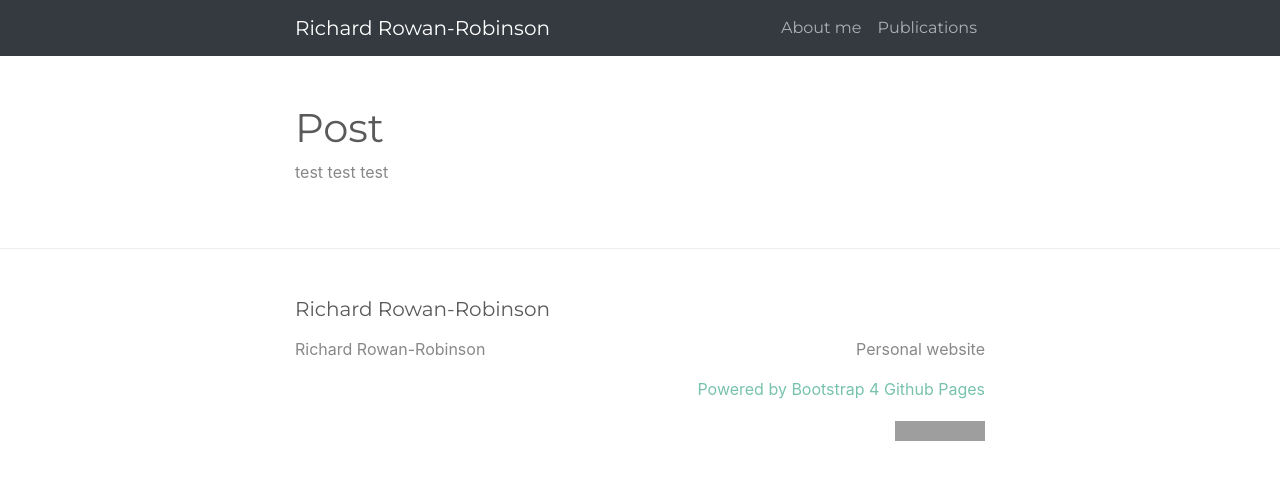
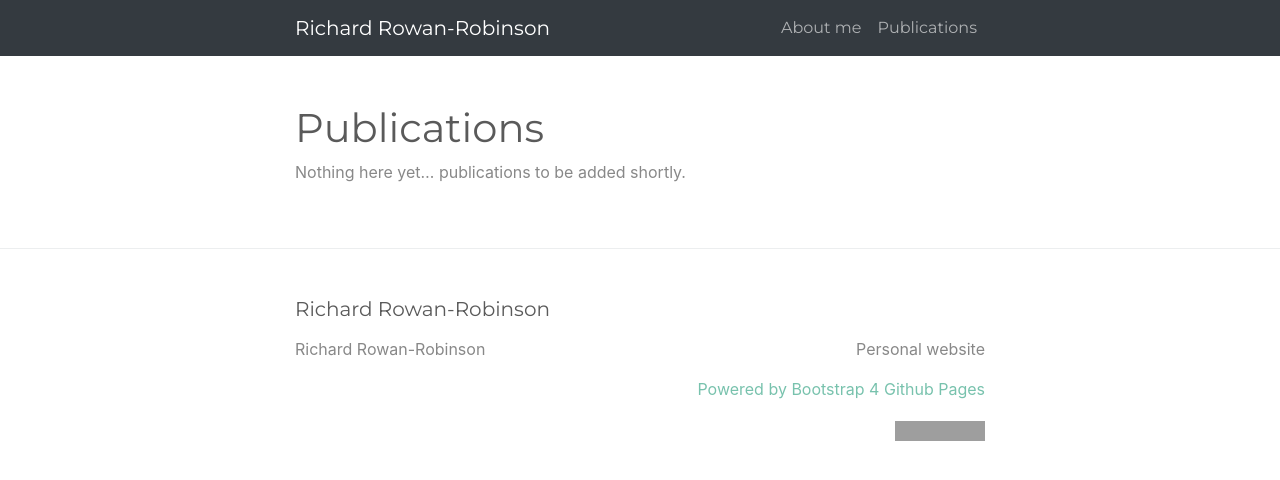
Before and after one commit to rich970/rich970.github.io, a Jekyll site: the page built from publications/index.md, in a window 1280 px wide. Shown: the top 480 px of the page. Built offline with Jekyll 4.4.1, drawn with Linux system fonts in a browser that asks for light colours; grey boxes are pictures that could not be loaded.

Commit message:
Update index.md

```diff
--- a/publications/index.md
+++ b/publications/index.md
@@ -1,6 +1,6 @@
 ---
 layout: page
-title: Post
+title: Publications
 ---
 
-test test test
+Nothing here yet... publications to be added shortly.
```
